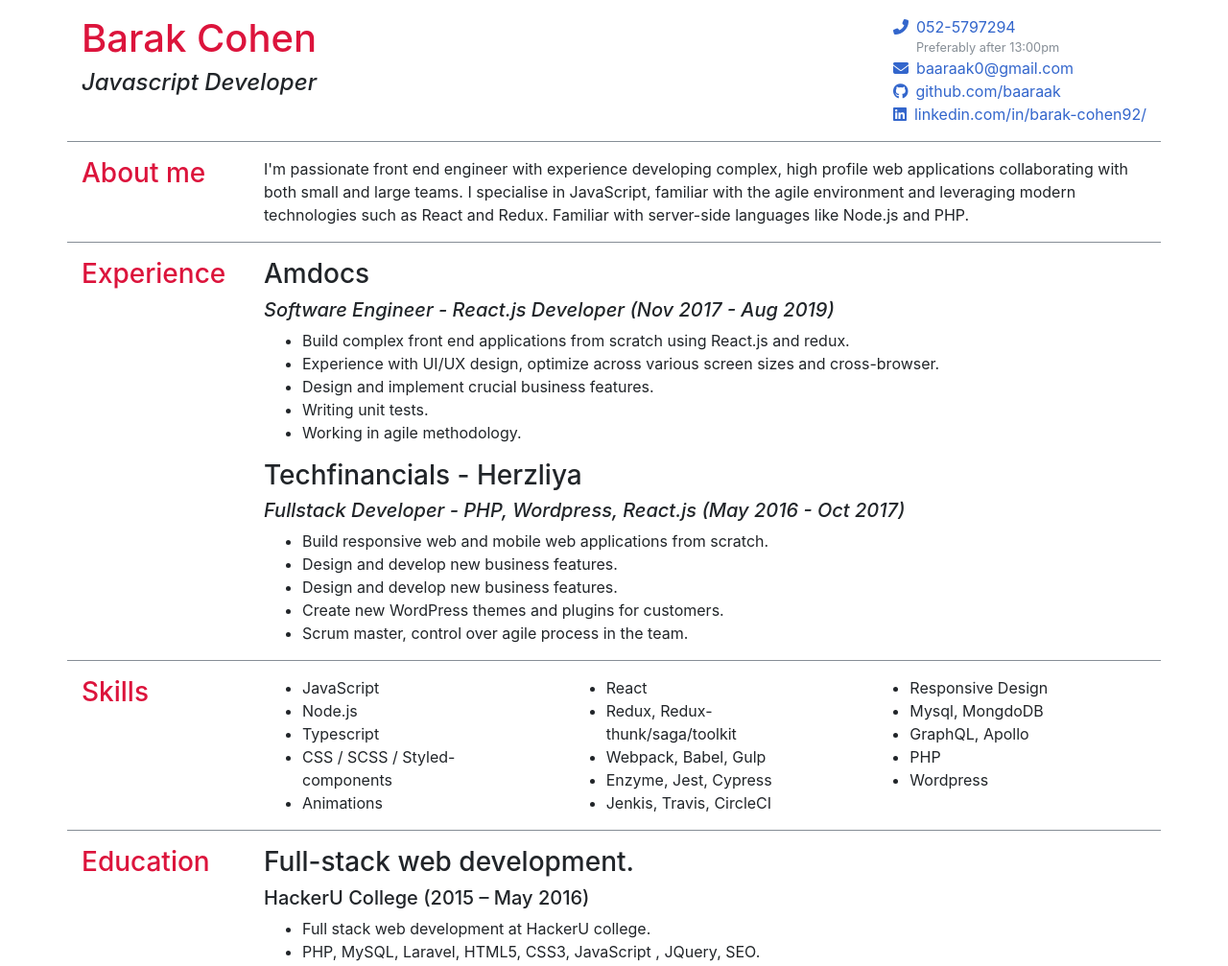
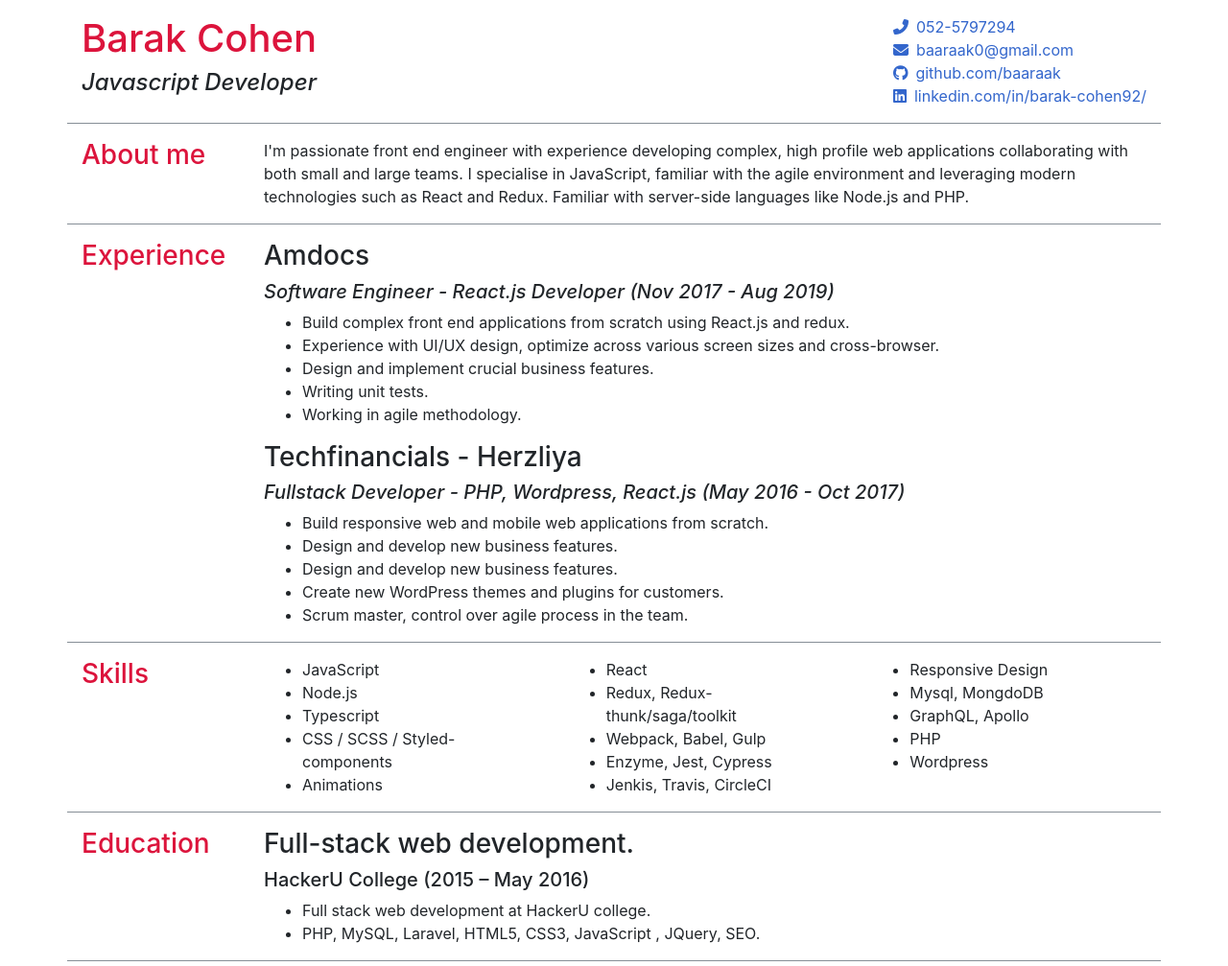
Before and after one commit to baaraak/resume, a website: page index.html in a window 1280 px wide. Shown: the top 1007 px of the page at 96% size. Drawn offline with nearby package versions, Linux system fonts and the light colour scheme.

Commit message:
change resume

```diff
--- a/index.html
+++ b/index.html
@@ -30,7 +30,7 @@
               <a href="./resume.pdf" target="_blank">
                 <i class="mr-2 fas fa-phone-alt"></i>052-5797294
               </a>
-              <div class="small ml-4 text-secondary">Preferably after 13:00pm</div>
+
             </li>
             <li>
               <a href="mailto:baaraak0@gmail.com">
```
Also changed, not shown: 1 other file.
